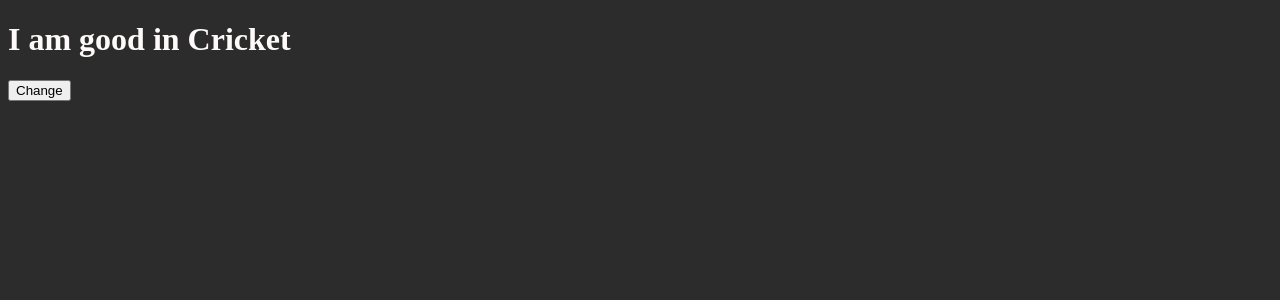
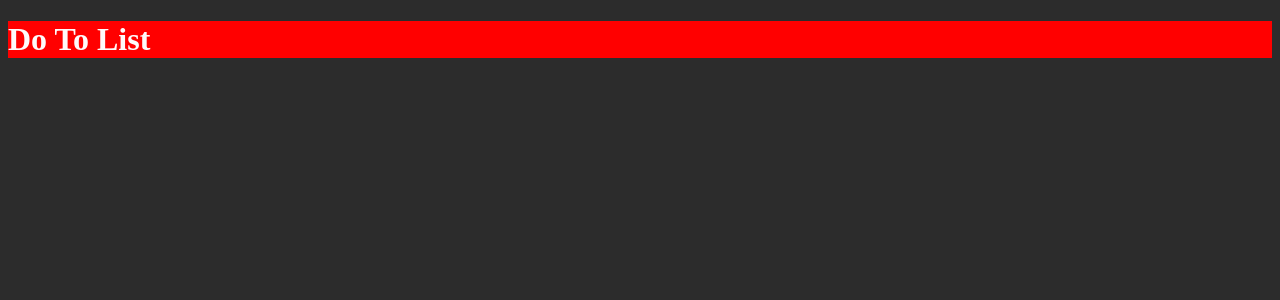
Before and after one commit to AravindSaravananGitHub/React-Practice, a React (Vite) app: page / in a window 1280 px wide. Shown: the top 300 px of the page. Built offline with nearby package versions, Linux system fonts and the light colour scheme.

Commit message:
First component

```diff
--- a/src/App.jsx
+++ b/src/App.jsx
@@ -1,17 +1,10 @@
 import React, { useState } from "react";
+import Header from "./Header";
 
 const App = () => {
-  const games = ["Cricket", "Mobile games", "football", "Running race"];
-  const [game, setGame] = useState(games[0]);
-
-  const changeName = () => {
-    const randomNumber = Math.floor(Math.random() * games.length);
-    setGame(games[randomNumber]);
-  };
   return (
     <div>
-      <h1>I am good in {game}</h1>
-      <button onClick={changeName}>Change</button>
+      <Header />
     </div>
   );
 };
--- /dev/null
+++ b/src/Header.jsx
@@ -0,0 +1,13 @@
+import React from "react";
+
+const Header = () => {
+  return (
+    <div>
+      <header className="heading">
+        <h1>Do To List</h1>
+      </header>
+    </div>
+  );
+};
+
+export default Header;
--- a/src/style.css
+++ b/src/style.css
@@ -2,3 +2,7 @@ body {
   background-color: #2c2c2c;
   color: snow;
 }
+
+.heading {
+  background-color: red;
+}
```
